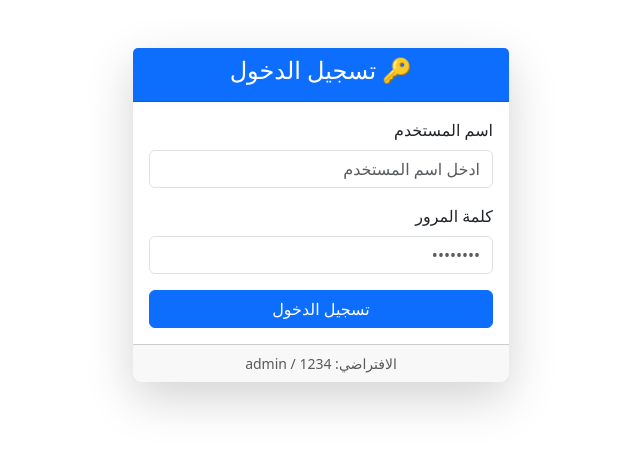
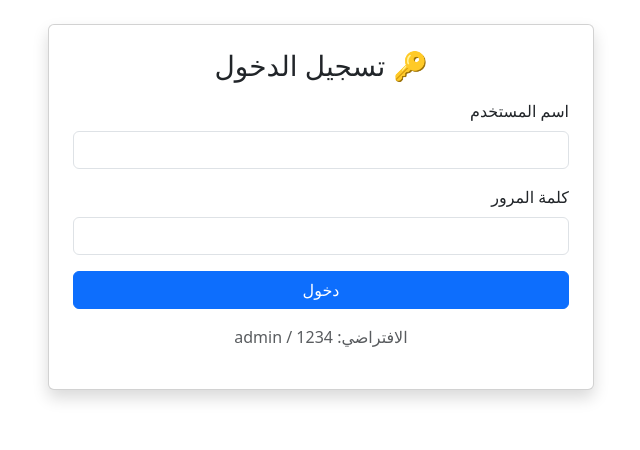
Before and after one commit to mshrf3334-star/clinic-appointments, a Flask app: page /login in a window 1280 px wide. Shown: the part 56-506 px from the top of the page, without its empty margins (319-959 px from the left). Run offline with Flask 3, Linux system fonts and the light colour scheme.

Commit message:
Update login.html

```diff
--- a/templates/login.html
+++ b/templates/login.html
@@ -1,32 +1,21 @@
 {% extends "base.html" %}
-
 {% block content %}
-<div class="container mt-5" style="max-width: 400px;">
-    <div class="card shadow-lg border-0 rounded-3">
-        <div class="card-header text-center bg-primary text-white">
-            <h4>🔑 تسجيل الدخول</h4>
-        </div>
-        <div class="card-body">
-            {% if error %}
-            <div class="alert alert-danger text-center">
-                {{ error }}
-            </div>
-            {% endif %}
-
-            <form method="POST" action="{{ url_for('login') }}">
+<div class="row justify-content-center">
+    <div class="col-md-6">
+        <div class="card shadow p-4">
+            <h3 class="text-center mb-3">🔑 تسجيل الدخول</h3>
+            <form method="POST">
                 <div class="mb-3">
-                    <label for="username" class="form-label">اسم المستخدم</label>
-                    <input type="text" class="form-control" id="username" name="username" placeholder="ادخل اسم المستخدم" required>
+                    <label class="form-label">اسم المستخدم</label>
+                    <input type="text" name="username" class="form-control" required>
                 </div>
                 <div class="mb-3">
-                    <label for="password" class="form-label">كلمة المرور</label>
-                    <input type="password" class="form-control" id="password" name="password" placeholder="••••••••" required>
+                    <label class="form-label">كلمة المرور</label>
+                    <input type="password" name="password" class="form-control" required>
                 </div>
-                <button type="submit" class="btn btn-primary w-100">تسجيل الدخول</button>
+                <button type="submit" class="btn btn-primary w-100">دخول</button>
             </form>
-        </div>
-        <div class="card-footer text-center small">
-            <span class="text-muted">الافتراضي: admin / 1234</span>
+            <p class="mt-3 text-center text-muted">الافتراضي: admin / 1234</p>
         </div>
     </div>
 </div>
```
